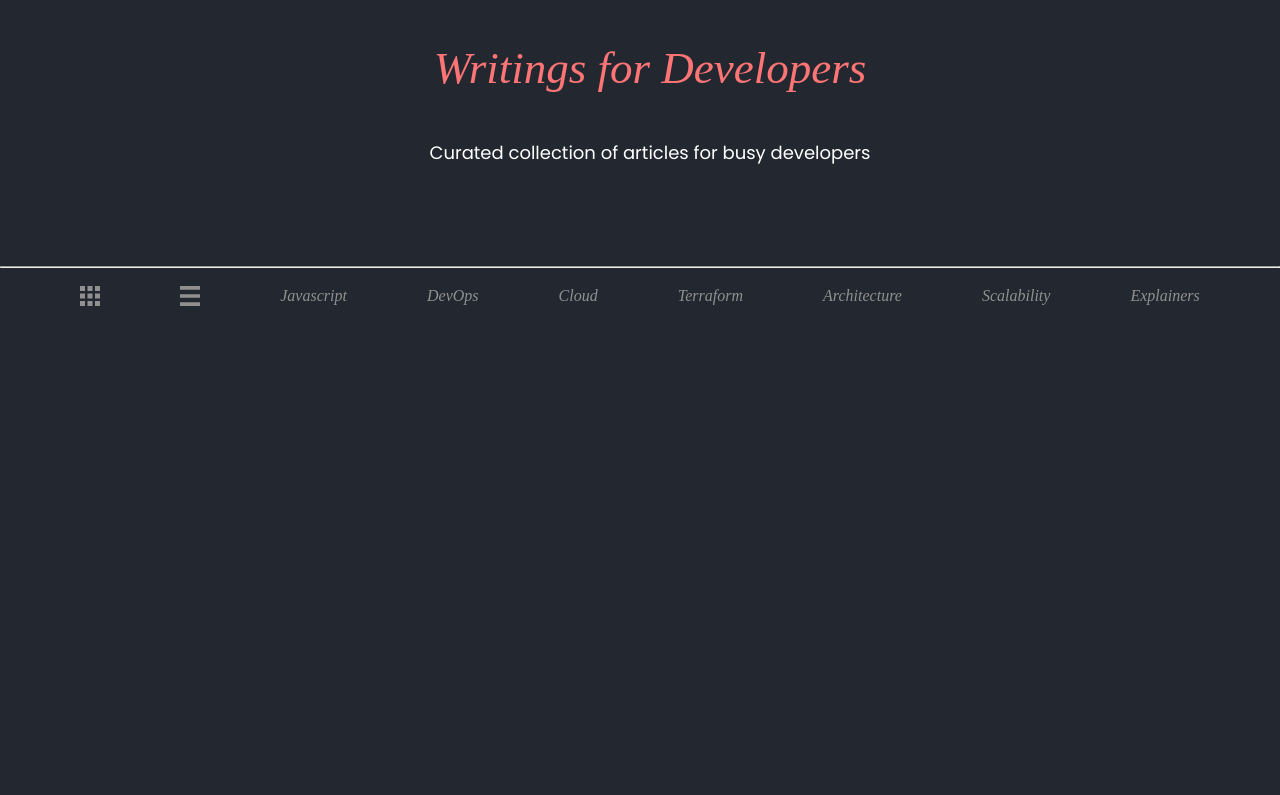
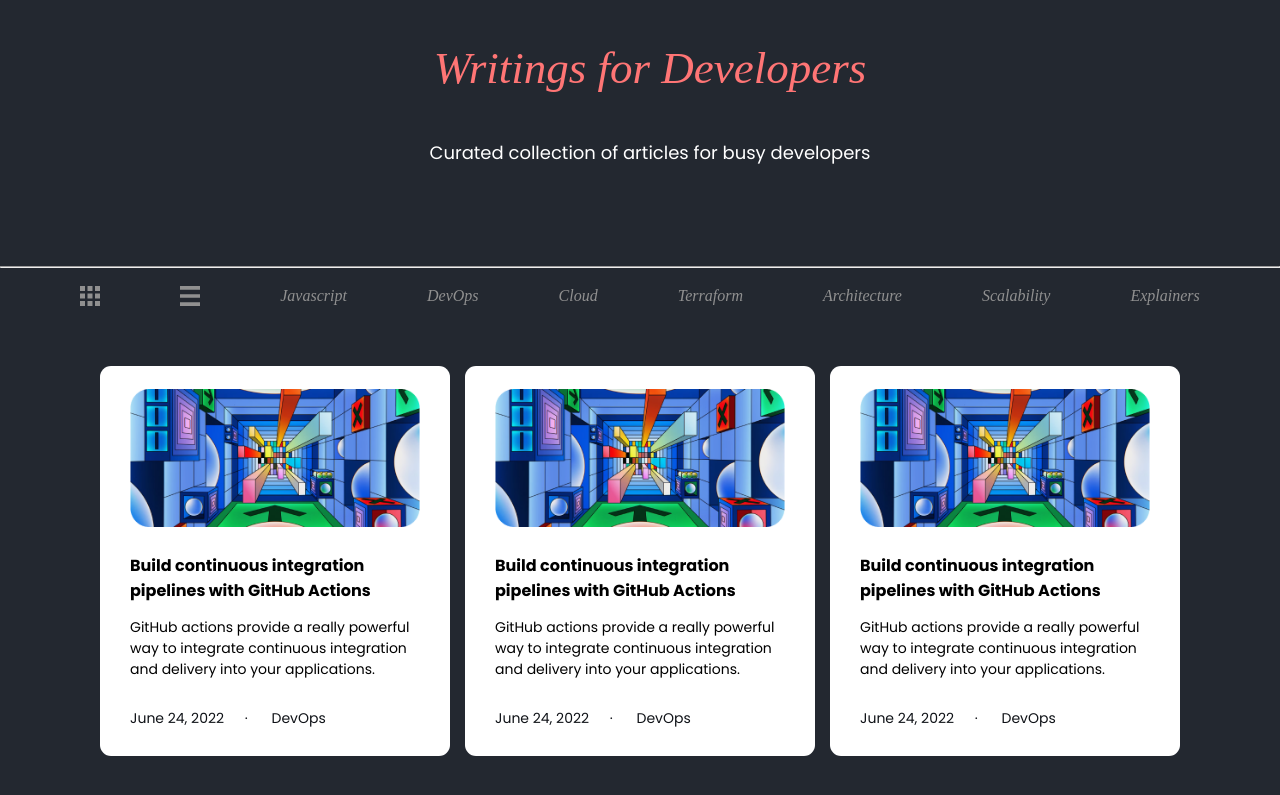
Before and after one commit to ptech12/writing-blog, a plain HTML site: page index.html in a window 1280 px wide. Shown: the part 343-1138 px from the top of the page. Drawn offline with Linux system fonts and the light colour scheme; a web font is replaced by a local one.

Commit message:
cards done need to organize

```diff
--- a/index.html
+++ b/index.html
@@ -45,20 +45,58 @@
         <p>Explainers</p>
     </div>
 
-    <!-- <div class="menu-box">
-      <ul class="menu">
-        <span><img class="grid-icon" src="icons/grid-icon.svg" alt="grid-icon" /></span>
-        <span><img class="list-icon"  src="icons/list-icon.svg" alt="list-icon" /></span>
-        <li>
-          <a href="#">Javascript</a>
-          <a href="#">DevOps</a>
-          <a href="#">Cloud</a>
-          <a href="#">Terraform</a>
-          <a href="#"> Architecture</a>
-          <a href="#"> Scalability</a>
-          <a href="#"> Explainers </a>
-        </li>
-      </ul>
-    </div> -->
+    <div class="card-list">
+      <div class="cards">
+        <!-- 1 -->
+        <div class="card">
+          <img src="images/image 2.png" alt="image 1" class="card-img">
+          <p class="card-title">Build continuous integration pipelines with GitHub Actions</p>
+          <p class="card-body">
+            GitHub actions provide a really powerful way to integrate continuous integration and delivery into your applications.
+          </p>
+          <p class="card-details">
+            June 24, 2022
+            <span style="padding-left: 17px;
+            padding-right: 20px;">
+              &middot;
+            </span>
+             DevOps
+          </p>
+        </div>
+        <!-- 2 -->
+        <div class="card">
+          <img src="images/image 2.png" alt="image 1" class="card-img">
+          <p class="card-title">Build continuous integration pipelines with GitHub Actions</p>
+          <p class="card-body">
+            GitHub actions provide a really powerful way to integrate continuous integration and delivery into your applications.
+          </p>
+          <p class="card-details">
+            June 24, 2022
+            <span style="padding-left: 17px;
+            padding-right: 20px;">
+              &middot;
+            </span>
+             DevOps
+          </p>
+        </div>
+        <!-- 3 -->
+        <div class="card">
+          <img src="images/image 2.png" alt="image 1" class="card-img">
+          <p class="card-title">Build continuous integration pipelines with GitHub Actions</p>
+          <p class="card-body">
+            GitHub actions provide a really powerful way to integrate continuous integration and delivery into your applications.
+          </p>
+          <p class="card-details">
+            June 24, 2022
+            <span style="padding-left: 17px;
+            padding-right: 20px;">
+              &middot;
+            </span>
+             DevOps
+          </p>
+        </div>
+      </div>
+    </div>
+
   </body>
 </html>
--- a/style.css
+++ b/style.css
@@ -84,35 +84,57 @@ body {
     font-style: italic;
 }
 
+.card{
+  /* border: 1px solid white; */
+  background-color: white;
+  width: 350px;
+  height: 390px;
+  display: flex;
+  flex-direction: column;
+  justify-content: center;
+  border-radius: 11px;
 
-/* /* .menu-box{
+}
+.card p{
+  font-family: Poppins;
+  padding-left: 30px;
+  padding-right: 30px;
+}
+.card-title{
+  font-weight: bold;
+  font-size: 16px;
+  margin-bottom: 0px;
+  padding-top: 10px;
+  /* margin-right: 40px; */
+}
+
+.card-body{
+  font-weight: 400;
+  font-size: 14px;
+}
+
+.card-img{
+  padding-left: 30px;
+  padding-right: 30px;
+  margin-top: 10px;
+  border-radius: 8px;
+}
+
+.card-details{
+  color: #0F1217;
+  font-size: 14px;
+  font-weight: 400;
+}
+
+.cards{
   display: flex;
+  flex-direction: row;
   justify-content: space-between;
-  align-items: center;
-  max-width: 720px;
-  flex-direction: row;
-  margin: 0;
-  /* height: 100vh;
-  list-style: none;
-} */
-/* .menu{
-    list-style: none;
+  margin-left: 100px;
+  margin-right: 100px;
 }
-/* .menu  li {
-  /* width: 125px;
-  height: 50px;
-  transition: background-position-x 0.9s linear;
-  text-align: center;
-} */
 
-/* a {
-  font-size: 22px;
-  color: #777;
-  text-decoration: none;
-  transition: all 0.45s;
-} */
-/*
-.grid-icon, .list-icon{
-    height: 24px;
-    width: 24px;
-}  */
+.card-list{
+  margin-top: 50px;
+
+}
```
